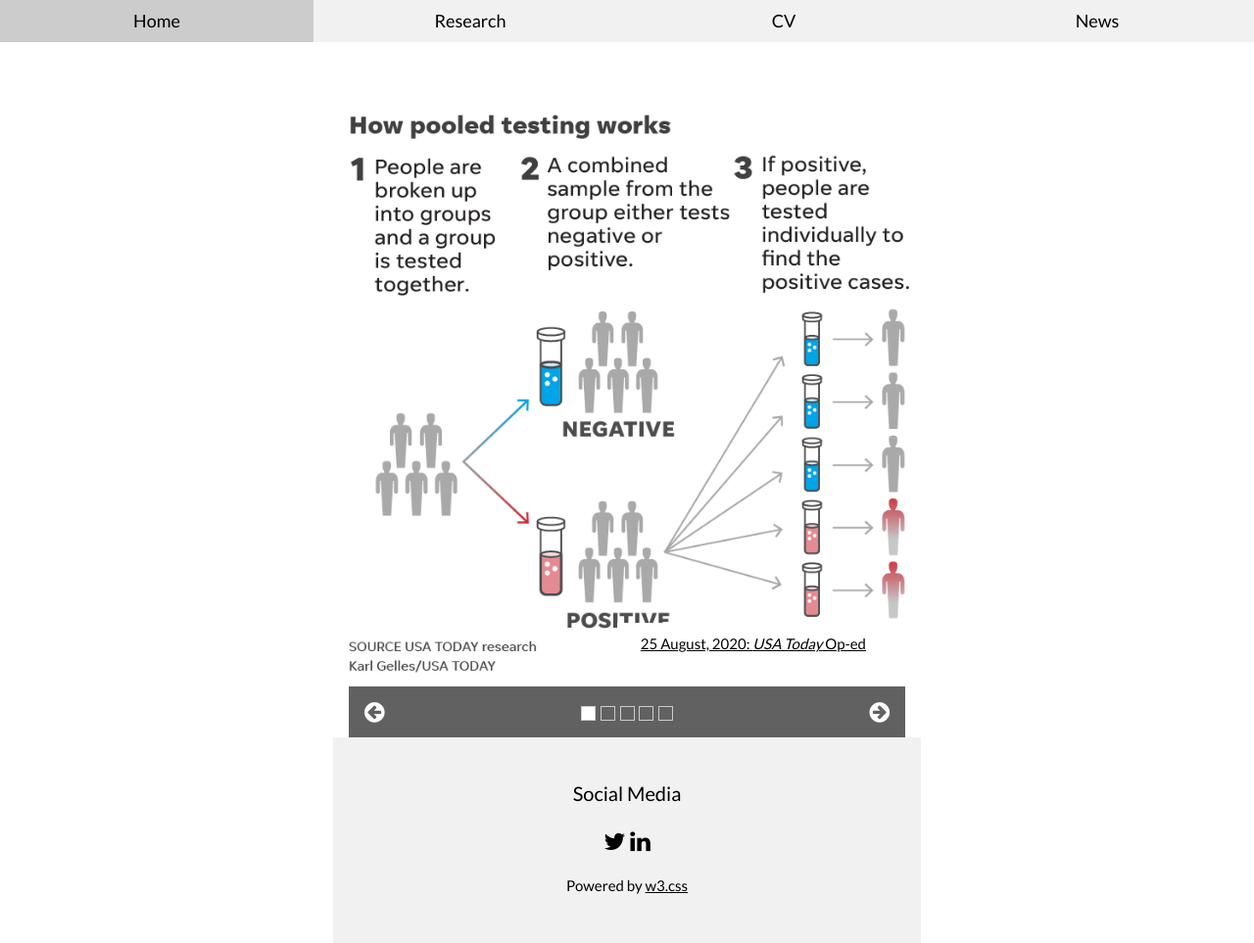
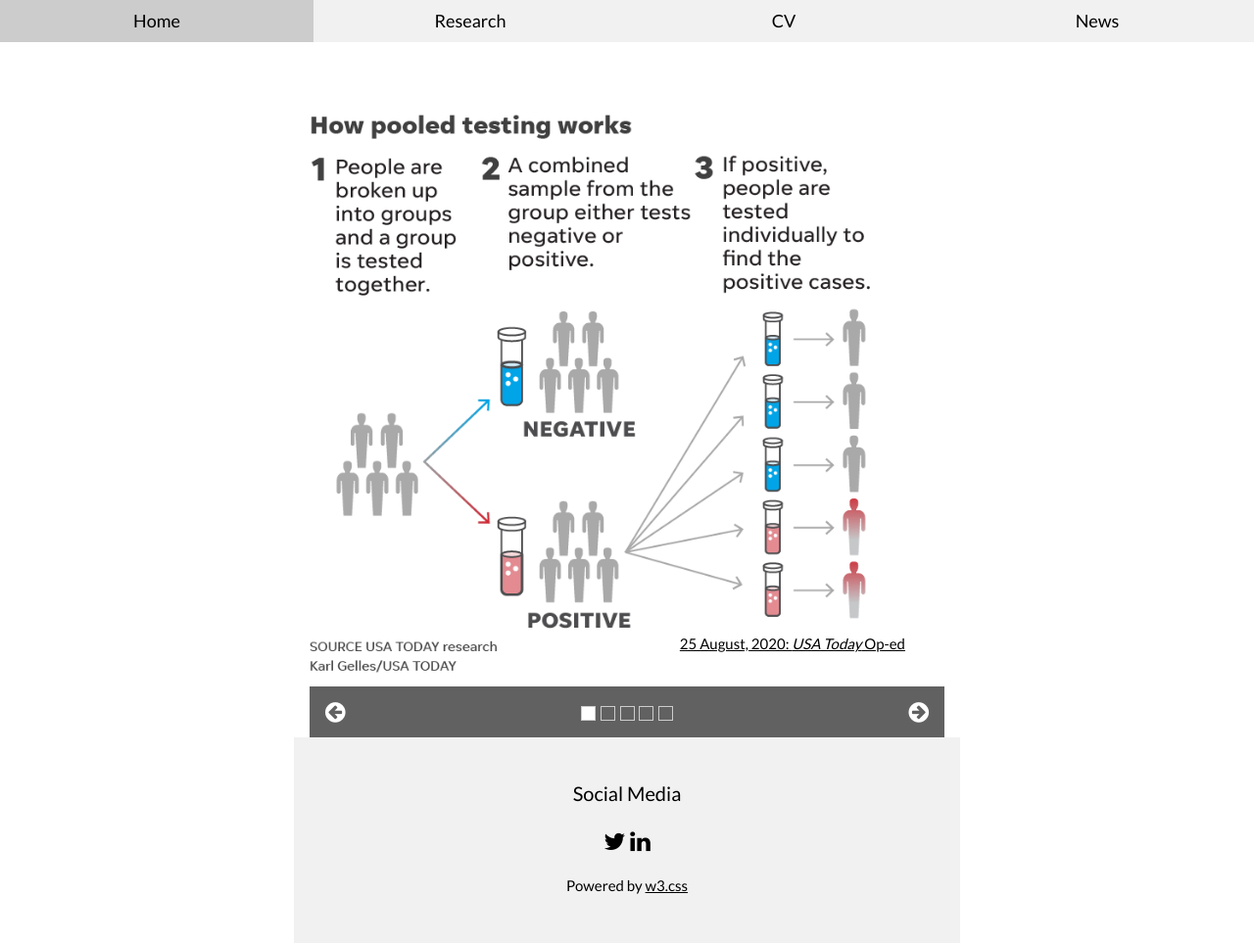
Before and after one commit to jlienert/jlienert.github.io, a Jekyll site: the page built from news.html, in a window 1280 px wide and 963 px high. Shown: the whole window at 98% size. Built offline with Jekyll 4.4.1, drawn with Linux system fonts in a browser that asks for light colours.

Commit message:
Update news.html

```diff
--- a/news.html
+++ b/news.html
@@ -4,7 +4,7 @@
 ---
 
 <!-- Content -->
-<div class="w3-content" style="max-height:500px;max-width:600px;margin-top:80px;margin-bottom:80px">
+<div class="w3-content" style="max-height:500px;max-width:680px;margin-top:80px;margin-bottom:80px">
 
 
 <!-- Slideshow -->
```
